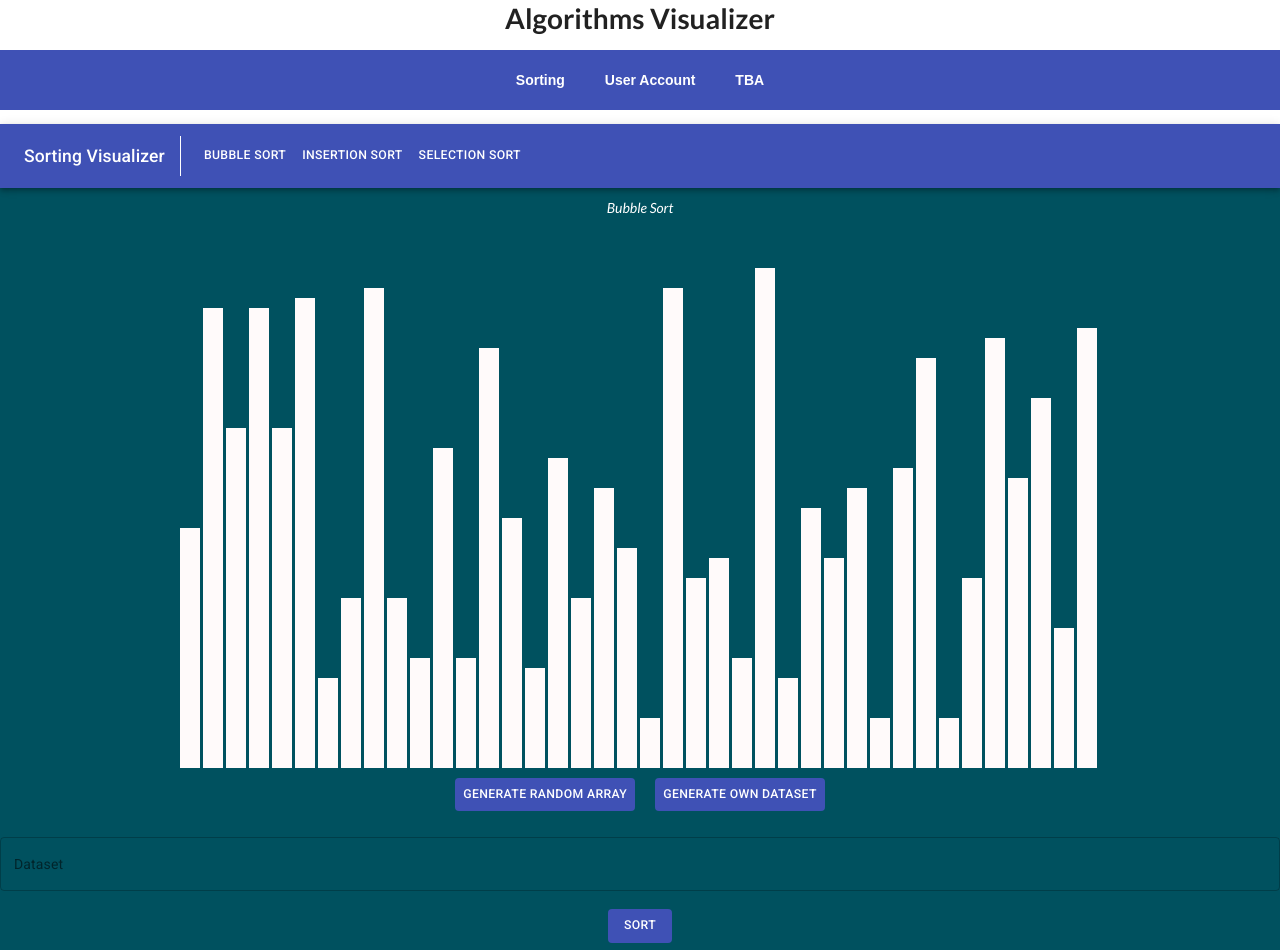
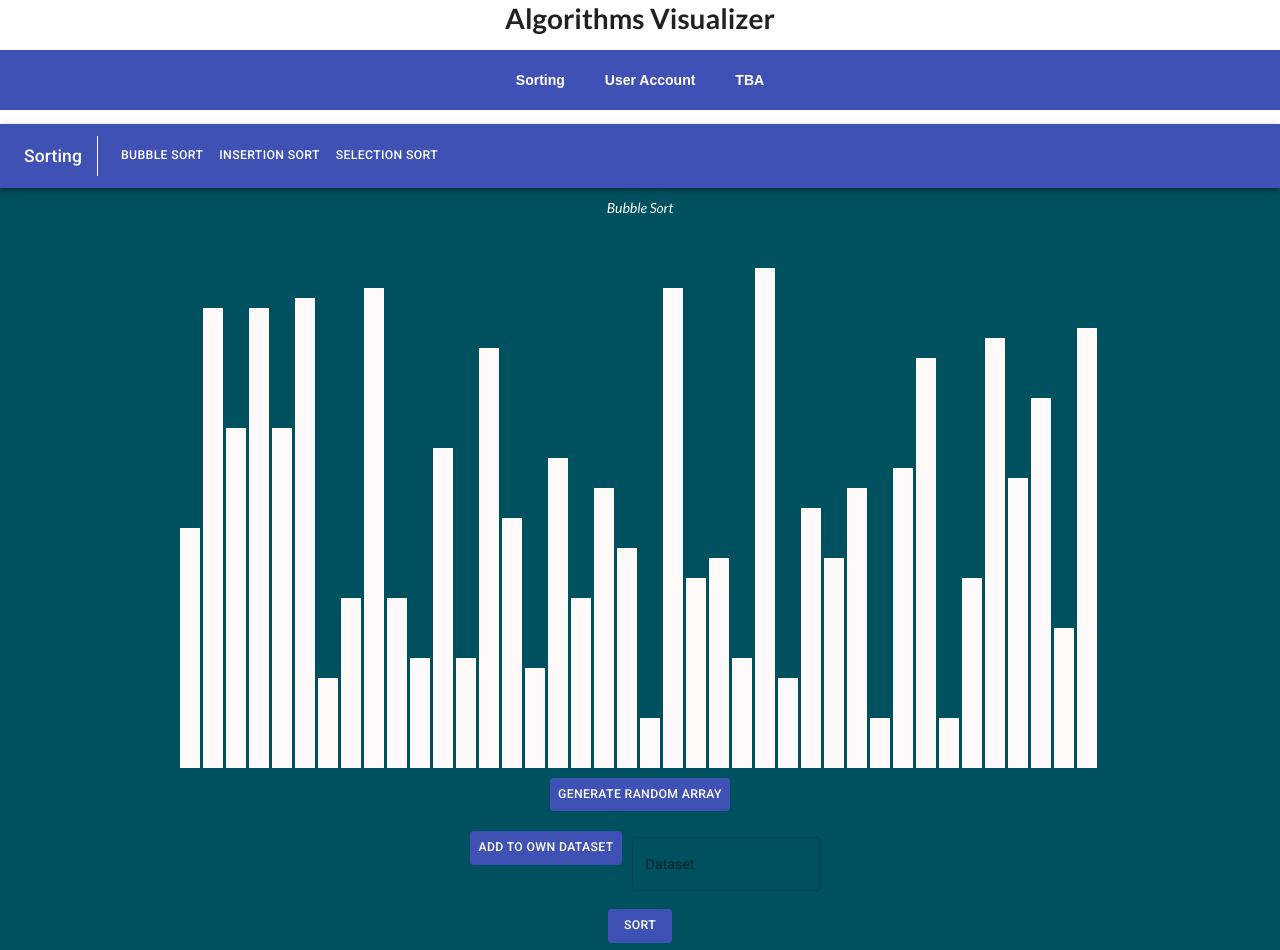
Before and after one commit to kevinniland97/Applied-Project-and-Minor-Dissertation, a React (Create React App) app: page / in a window 1280 px wide. Shown: the top 950 px of the page. Built offline with nearby package versions, Linux system fonts and the light colour scheme.

Commit message:
Able to add double digit numbers to dataset - still needs improving (doesn't sort properly)

```diff
--- a/src/components/MainPage.js
+++ b/src/components/MainPage.js
@@ -116,7 +116,7 @@ class MainPage extends Component {
    *
    */
   handleSubmit = () => {
-    const { dispatch } = this.props;
+    // const { dispatch } = this.props;
     const { dataset } = this.state;
 
     this.generateUserArray(dataset);
@@ -144,9 +144,12 @@ class MainPage extends Component {
      *
      */
     for (let i = 0; i < dataset.length; i++) {
-      array = dataset.split("");
+      dataset = dataset.split(/[ ,]+/).join(',');
+      array = dataset.split(',');
     }
 
+    console.log(dataset);
+    console.log(array);
     /**
      * Shuffle the user array using the Fisher-Yates Shuffle
      *
@@ -274,16 +277,21 @@ class MainPage extends Component {
         </div>
         <div className="buttons-wrapper">
           <Button className={classes.button} onClick={ () => this.generateRandomArray()}>Generate random array</Button>
-          <Button className={classes.button} onClick={ this.handleSubmit }>Generate own dataset</Button>
+        </div>
+        <div className="clearfix">
+          <div className="buttons-wrapper">
+            <Button className={classes.button} onClick={ this.handleSubmit }>Add to own dataset</Button>
             <TextField
             variant="outlined"
             margin="normal"
-          fullWidth
             id="dataset"
             label="Dataset"
             name="dataset"
             color="white"
             onChange={this.handleDataset}/>
+          </div>
+        </div>
+        <div className="buttons-wrapper">
           <Button className={classes.button} style={{backgroundColor: this.state.stillSorting ? 'red' : classes.button.backgroundColor}} onClick={ this.state.stillSorting ? this.stopSort.bind(this) : this.handleSort.bind(this)} > {this.state.stillSorting ? 'STOP' : 'SORT'}</Button>
         </div>
       </div>
--- a/src/components/MainToolbar.js
+++ b/src/components/MainToolbar.js
@@ -33,7 +33,7 @@ function MainToolbar(props) {
     <div>
     <AppBar position="static">
         <Toolbar>
-          <Typography variant="h6" >Sorting Visualizer</Typography>
+          <Typography variant="h6" >Sorting</Typography>
           <div style={ styles.line }></div>
           <MediaQuery minWidth={ 1000 }>
             <Typography style={{ flexGrow: 1 }} variant="h6">
--- a/src/styling/MainPage.css
+++ b/src/styling/MainPage.css
@@ -45,3 +45,7 @@
   width: 20px;
   margin-right: 3px;
 }
+
+.clearfix {
+  overflow: auto;
+}
```
Lines whose indentation alone changed are shown as unchanged.
